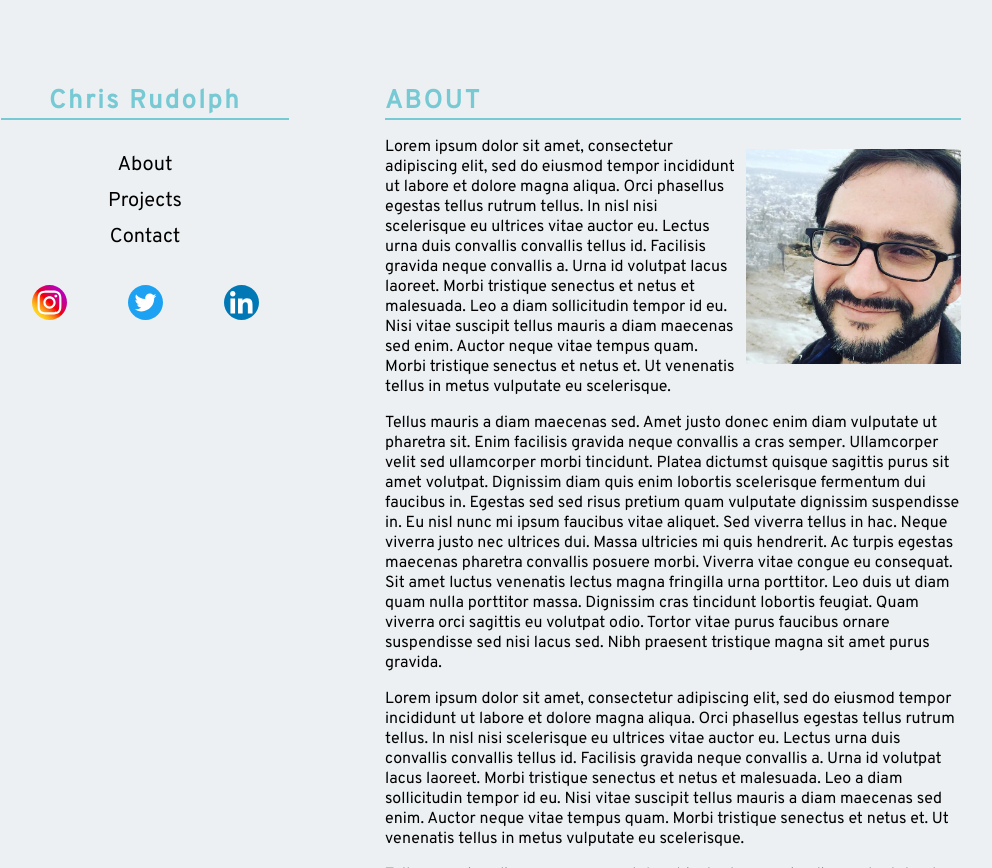
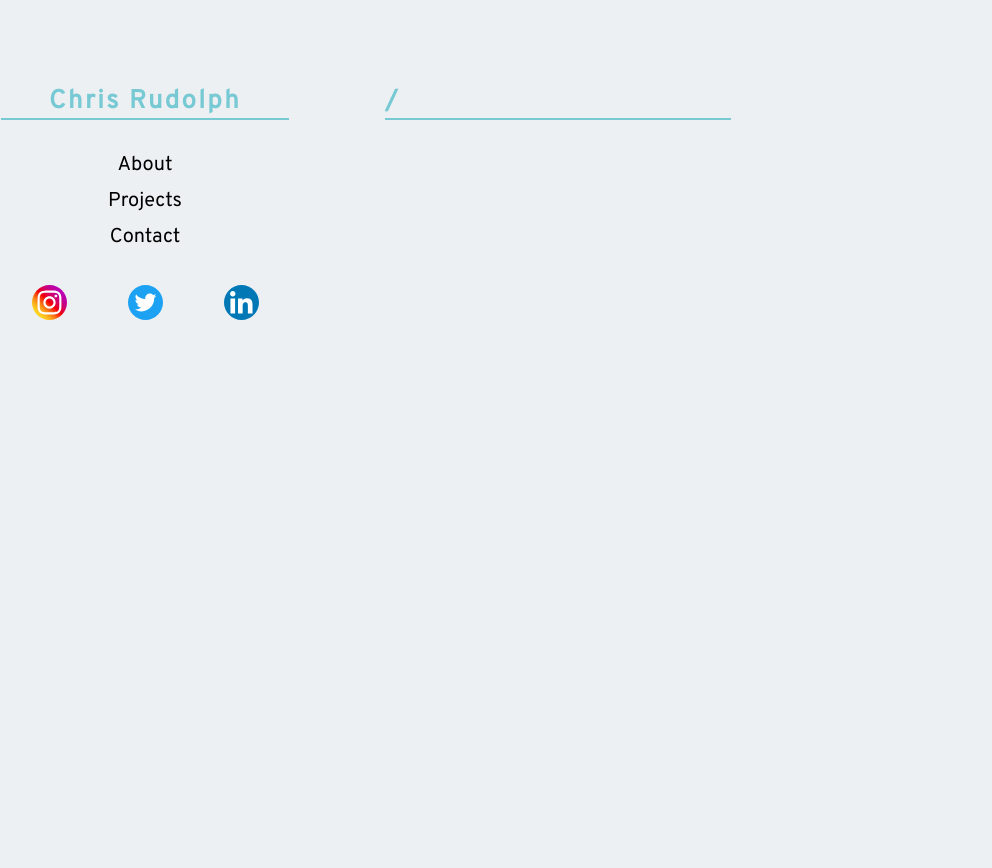
Before and after one commit to chrisjamesr/homepage, a React app: page /about in a window 1280 px wide. Shown: the whole page, without its empty margins (127-1119 px from the left). Built offline with nearby package versions, Linux system fonts and the light colour scheme; a web font is replaced by a local one.

Commit message:
remove withRouter HOC

```diff
--- a/src/components/Main/MainContainer.js
+++ b/src/components/Main/MainContainer.js
@@ -1,6 +1,6 @@
 import React from 'react'
 import { Route, Switch } from 'react-router-dom'
-import { withRouter } from 'react-router'
+import MainComponent from './MainComponent'
 import Home from './Home'
 import About from './About'
 import ProjectsContainer from './ProjectsContainer'
@@ -16,7 +16,8 @@ const components = {
     about: About,
     projects: ProjectsContainer,
     contact:Contact,
-    colors: ColorComponent
+    colors: ColorComponent,
+    home: Home
   }
 
 class MainContainer extends React.Component{
@@ -34,7 +35,7 @@ class MainContainer extends React.Component{
 
   componentName(key) {
     const ComponentName = components[key]
-    return <ComponentName />;
+    return <ComponentName {...props}/>;
   }
 
   renderRoutes = () => {
@@ -44,7 +45,7 @@ class MainContainer extends React.Component{
         <Route
           key = {i}
           path = {"/"+key}
-          render= {()=> <ComponentName {...this.props}/>}
+          render= {(props)=> <ComponentName {...this.props}/>}
         />
       )
     })
@@ -53,15 +54,10 @@ class MainContainer extends React.Component{
   render(){
     return(
       <main>
-        <Switch>
-        {
-          this.renderRoutes()
-        }
-        <Route path="/" exact component={Home}/>
-      </Switch>
+        <Route path="/" component={MainComponent}/>
       </main>
     )
   }
 }
 
-export default withRouter(MainContainer)
+export default MainContainer
```
